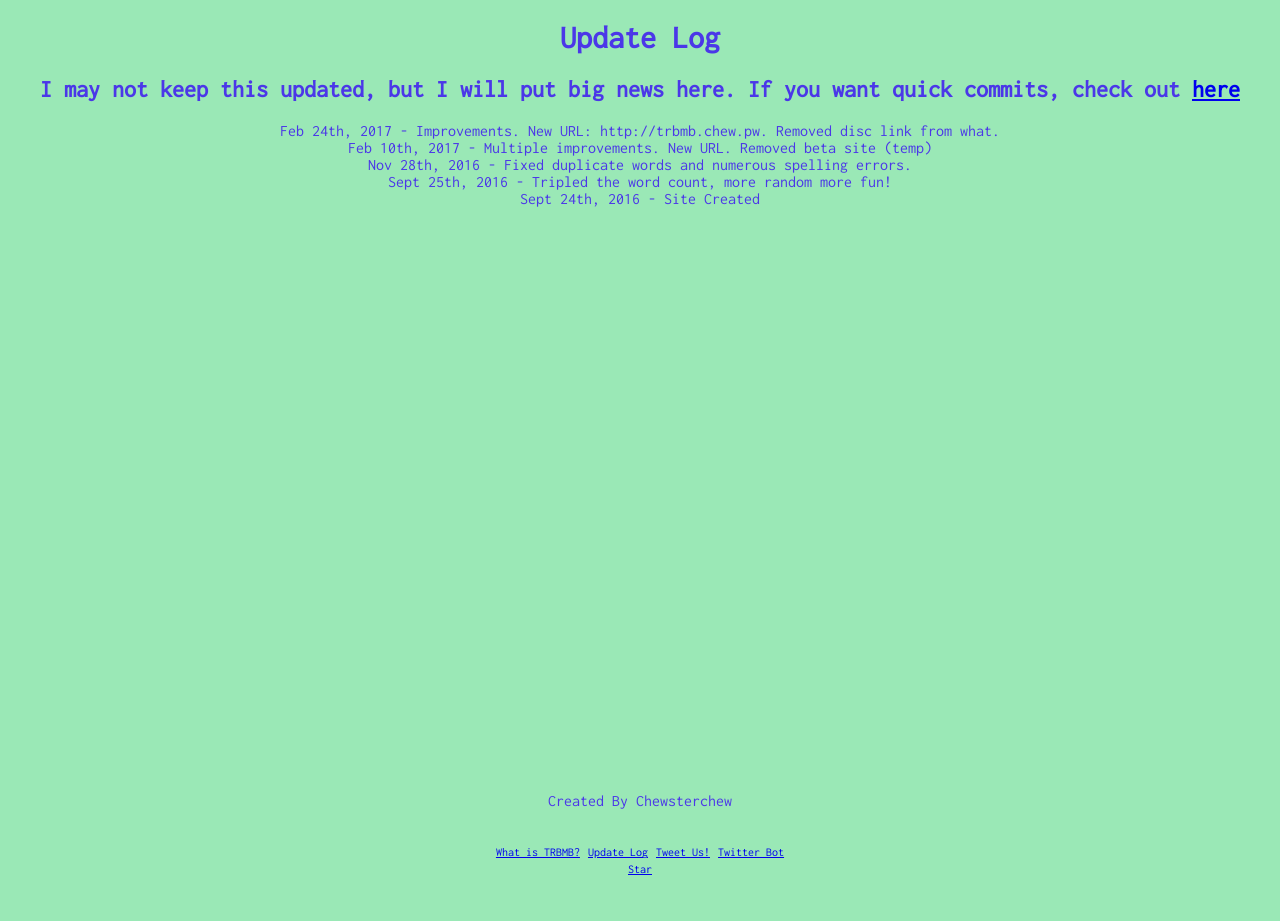
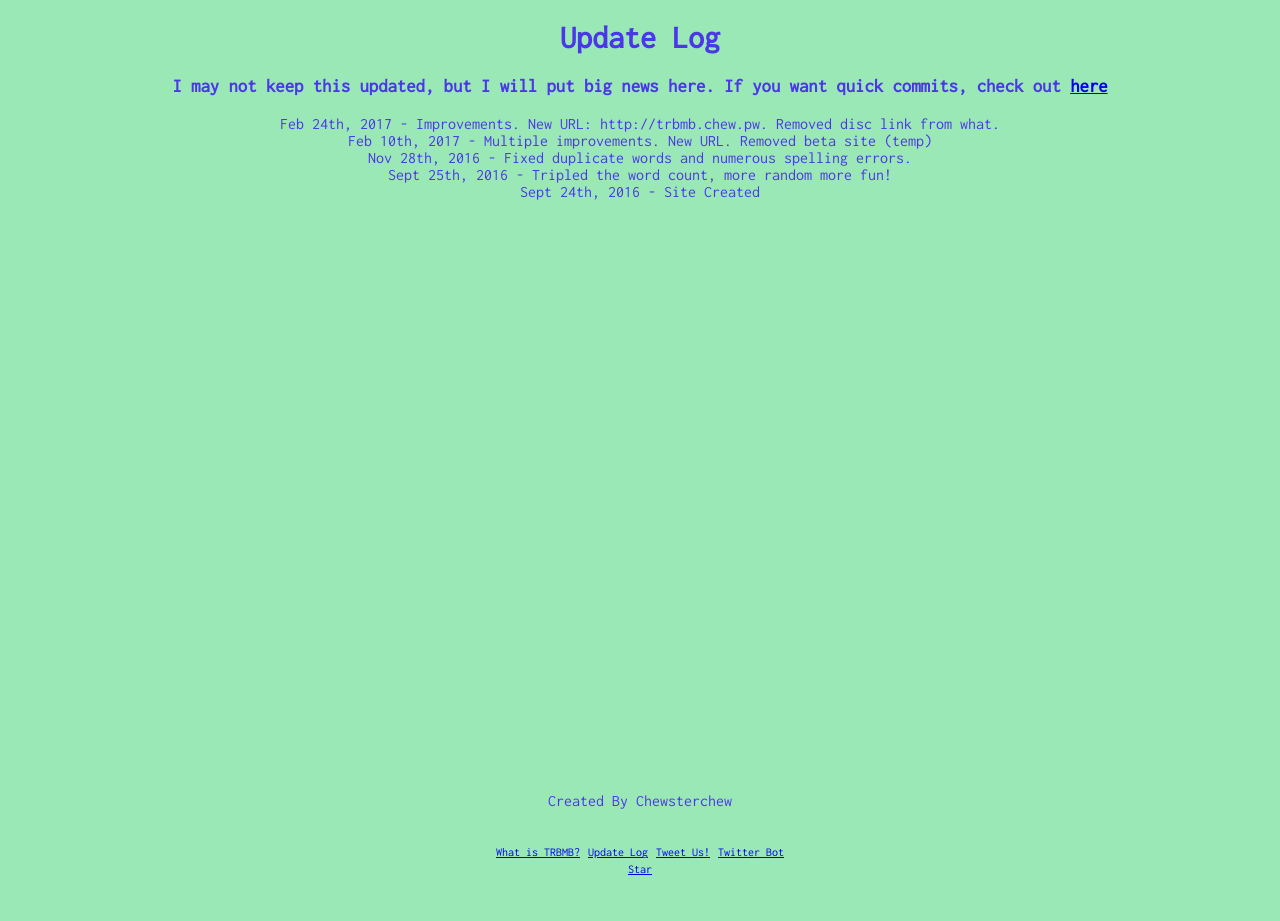
Before and after one commit to Chew/TRBMB-Gen, a Jekyll site: the page built from updatelog.md, in a window 1280 px wide. Built offline with Jekyll 4.4.1, drawn with Linux system fonts in a browser that asks for light colours.

Commit message:
make h2 into h3(h3 productions)

```diff
--- a/updatelog.md
+++ b/updatelog.md
@@ -3,7 +3,7 @@ layout: info
 title: Update Log
 ---
 
-## I may not keep this updated, but I will put big news here. If you want quick commits, check out [here](https://github.com/Chewsterchew/TRBMB-Gen/commits/master)
+### I may not keep this updated, but I will put big news here. If you want quick commits, check out [here](https://github.com/Chewsterchew/TRBMB-Gen/commits/master)
 
 Feb 24th, 2017 - Improvements. New URL: http://trbmb.chew.pw. Removed disc link from what.<br/>
 Feb 10th, 2017 - Multiple improvements. New URL. Removed beta site (temp)<br/>
```
